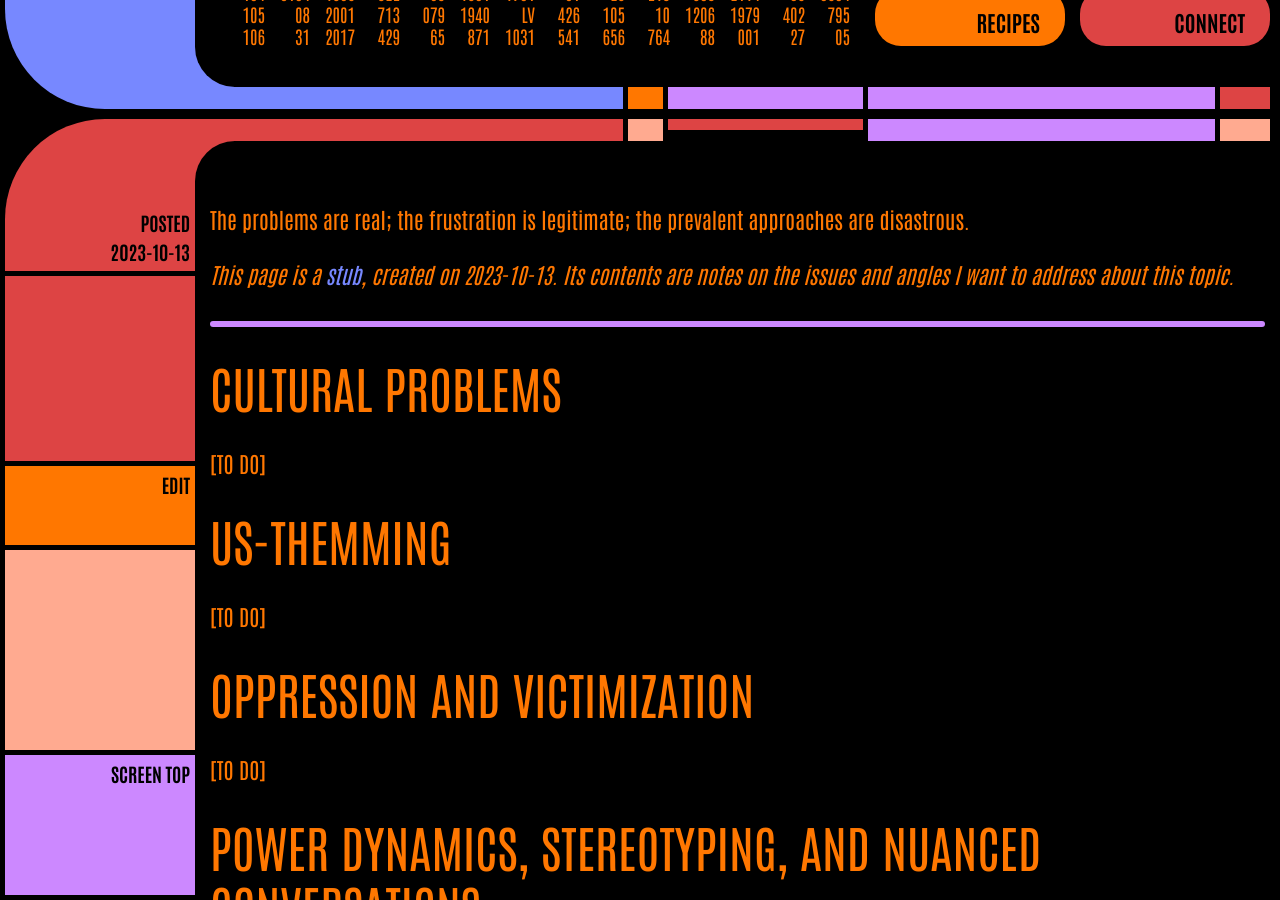
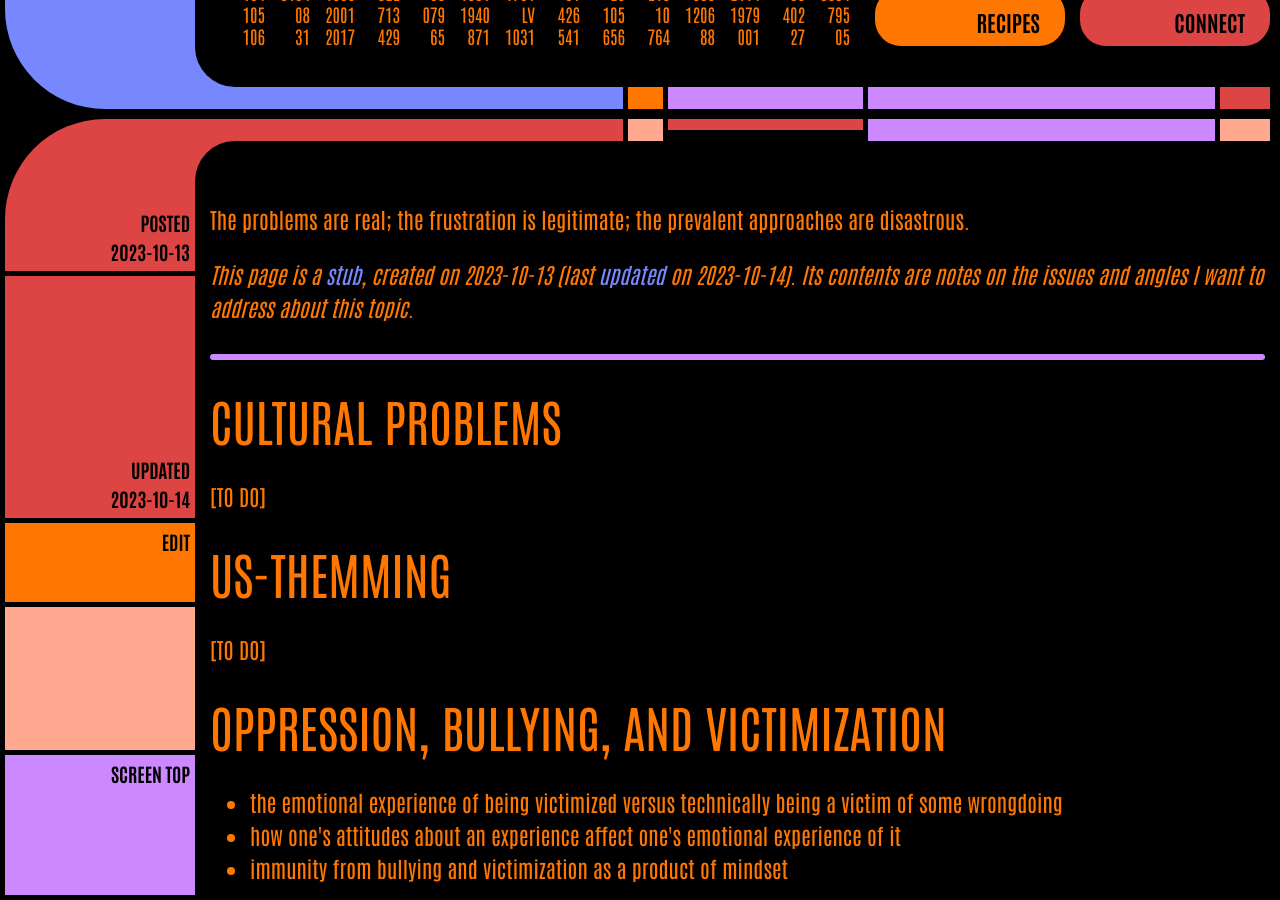
Before and after one commit to ArthurZey/arthurzey.github.io, a Jekyll site: the page built from _pages/stubs/us-themming.md, in a window 1280 px wide and 900 px high, scrolled down 263 px. Built offline with Jekyll 4.4.1, drawn with Linux system fonts in a browser that asks for light colours.

Commit message:
added a few bullets on oppression, bullying, and victimization

```diff
--- a/_pages/stubs/us-themming.md
+++ b/_pages/stubs/us-themming.md
@@ -14,8 +14,10 @@
 ## Us-Themming
 [TO DO]
 
-## Oppression and Victimization
-[TO DO]
+## Oppression, Bullying, and Victimization
+* the emotional experience of being victimized versus technically being a victim of some wrongdoing
+* how one's attitudes about an experience affect one's emotional experience of it
+* immunity from bullying and victimization as a product of mindset
 
 ## Power Dynamics, Stereotyping, and Nuanced Conversations
 
```
Also changed, not shown: other parts of _pages/stubs/us-themming.md (+1 -1 lines).
